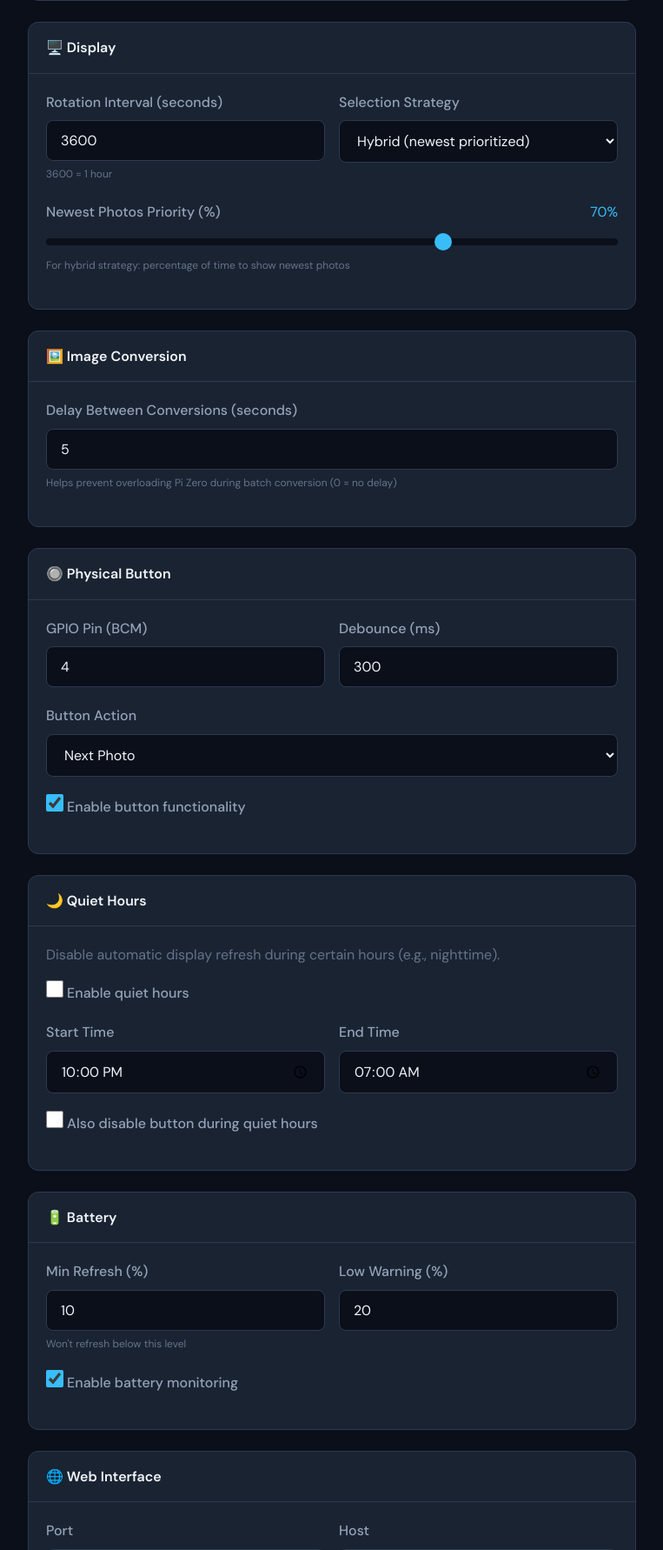
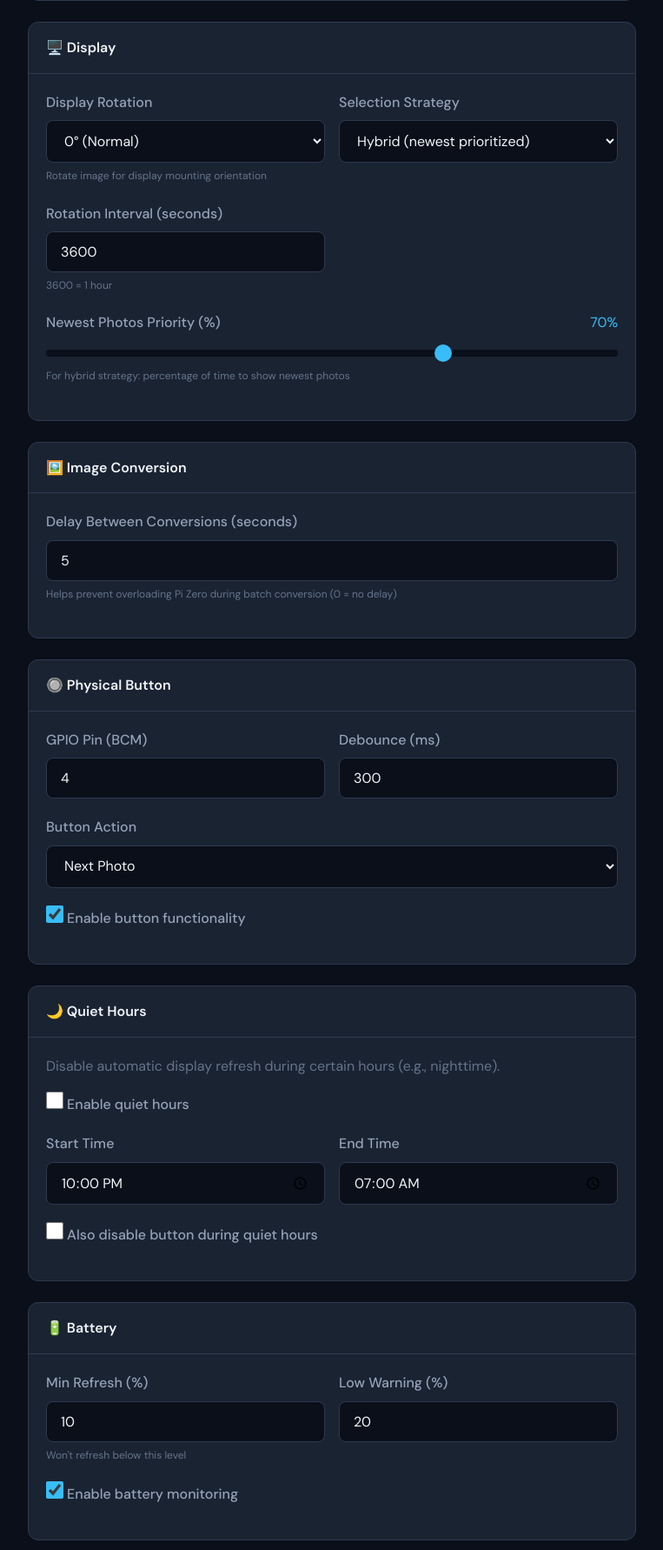
Before and after one commit to angelo-hub/pi_zero_2_photo_display, a Flask app: page /settings in a window 1280 px wide. Shown: the part 675-2457 px from the top of the page at 87% size, without its empty margins (40-803 px from the left). Run offline with Flask 3, Linux system fonts and the light colour scheme.

Commit message:
chore: update the rotation stuff

```diff
--- a/src/config_manager.py
+++ b/src/config_manager.py
@@ -99,6 +99,7 @@ class ConfigManager:
                 'width': 800,
                 'height': 480,
                 'orientation': 'landscape',
+                'rotation': 0,  # Display rotation in degrees: 0, 90, 180, 270
                 'rotation_interval': 3600,
                 'selection_strategy': 'hybrid',
                 'hybrid_newest_percent': 70,
--- a/src/web_server.py
+++ b/src/web_server.py
@@ -466,6 +466,9 @@ def update_settings():
     # Handle form data
     updates = request.form.to_dict()
 
+    # Track previous rotation setting to detect changes
+    old_rotation = config.get('display.rotation', 0)
+
     # Track which checkbox fields exist (they don't send value when unchecked)
     checkbox_fields = [
         'button.enabled',
@@ -506,7 +509,19 @@ def update_settings():
     config.reload()
     icloud_sync.__init__()
 
-    flash('Settings saved successfully!', 'success')
+    # Check if display rotation changed - trigger refresh to show new orientation
+    new_rotation = config.get('display.rotation', 0)
+    if new_rotation != old_rotation:
+        current_photo = photo_selector.get_current_photo()
+        if current_photo and current_photo.exists():
+            logger.info(f"Display rotation changed ({old_rotation}° -> {new_rotation}°), refreshing display")
+            display_manager.display_image(current_photo)
+            flash(f'Settings saved! Display refreshed with {new_rotation}° rotation.', 'success')
+        else:
+            flash('Settings saved! Rotation will apply on next photo.', 'success')
+    else:
+        flash('Settings saved successfully!', 'success')
+
     return redirect(url_for('settings_page'))
 
 
--- a/templates/settings.html
+++ b/templates/settings.html
@@ -60,12 +60,22 @@
             <div class="card-body">
                 <div class="form-row">
                     <div class="form-group">
-                        <label>Rotation Interval (seconds)</label>
-                        <input type="number" name="display.rotation_interval"
-                               value="{{ config.display.rotation_interval }}"
-                               class="form-input"
-                               min="60">
-                        <small class="form-help">3600 = 1 hour</small>
+                        <label>Display Rotation</label>
+                        <select name="display.rotation" class="form-input">
+                            <option value="0" {% if config.display.rotation == 0 %}selected{% endif %}>
+                                0° (Normal)
+                            </option>
+                            <option value="90" {% if config.display.rotation == 90 %}selected{% endif %}>
+                                90° (Clockwise)
+                            </option>
+                            <option value="180" {% if config.display.rotation == 180 %}selected{% endif %}>
+                                180° (Upside Down)
+                            </option>
+                            <option value="270" {% if config.display.rotation == 270 %}selected{% endif %}>
+                                270° (Counter-clockwise)
+                            </option>
+                        </select>
+                        <small class="form-help">Rotate image for display mounting orientation</small>
                     </div>
                     <div class="form-group">
                         <label>Selection Strategy</label>
@@ -81,6 +91,17 @@
                             </option>
                         </select>
                     </div>
+                </div>
+                <div class="form-row">
+                    <div class="form-group">
+                        <label>Rotation Interval (seconds)</label>
+                        <input type="number" name="display.rotation_interval"
+                               value="{{ config.display.rotation_interval }}"
+                               class="form-input"
+                               min="60">
+                        <small class="form-help">3600 = 1 hour</small>
+                    </div>
+                    <div class="form-group"></div>
                 </div>
                 <div class="form-group">
                     <label>Newest Photos Priority (%) <span class="label-value">{{ config.display.hybrid_newest_percent }}%</span></label>
```
Also changed, not shown: src/display_manager.py (+11 -0 lines).
